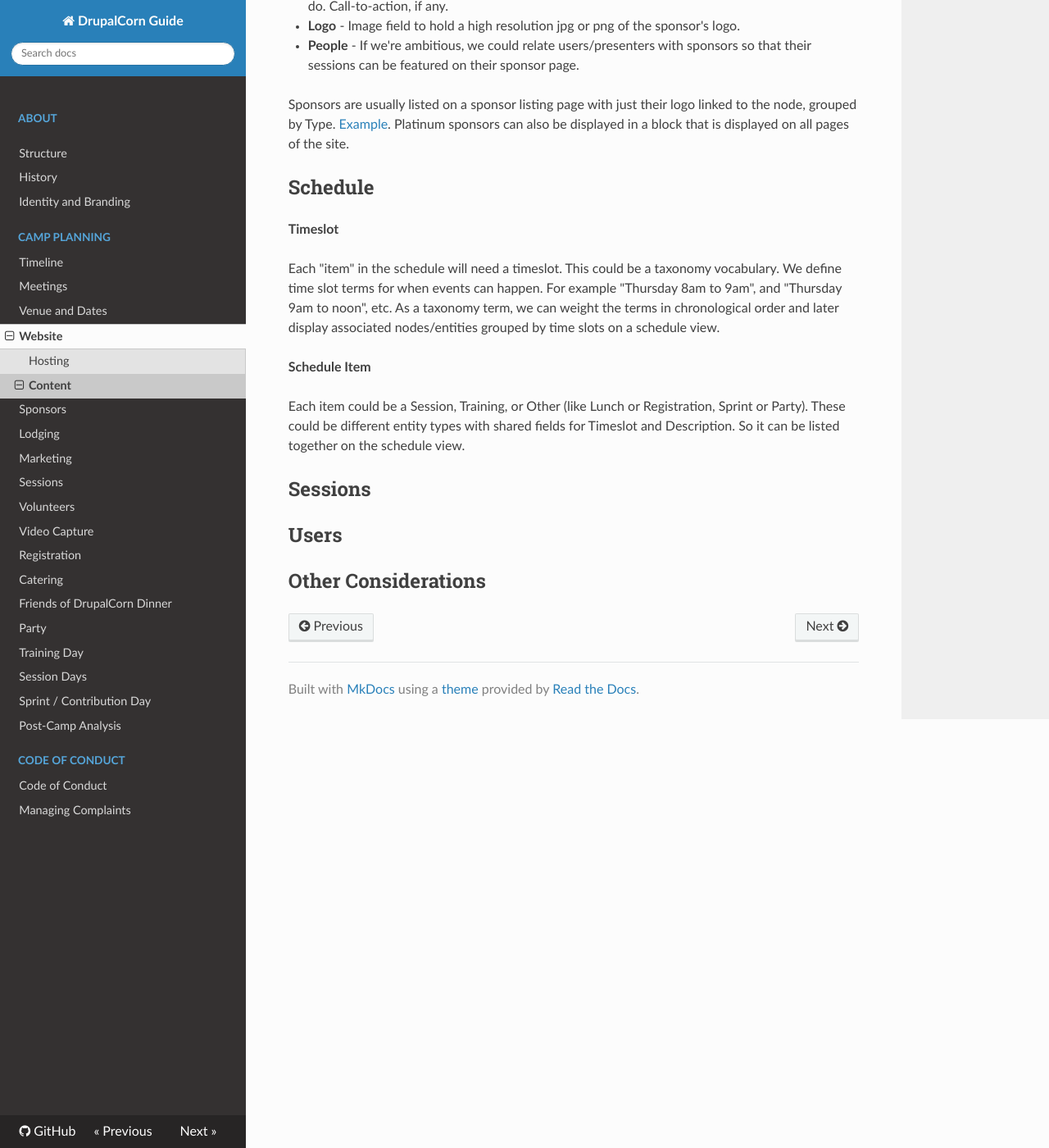
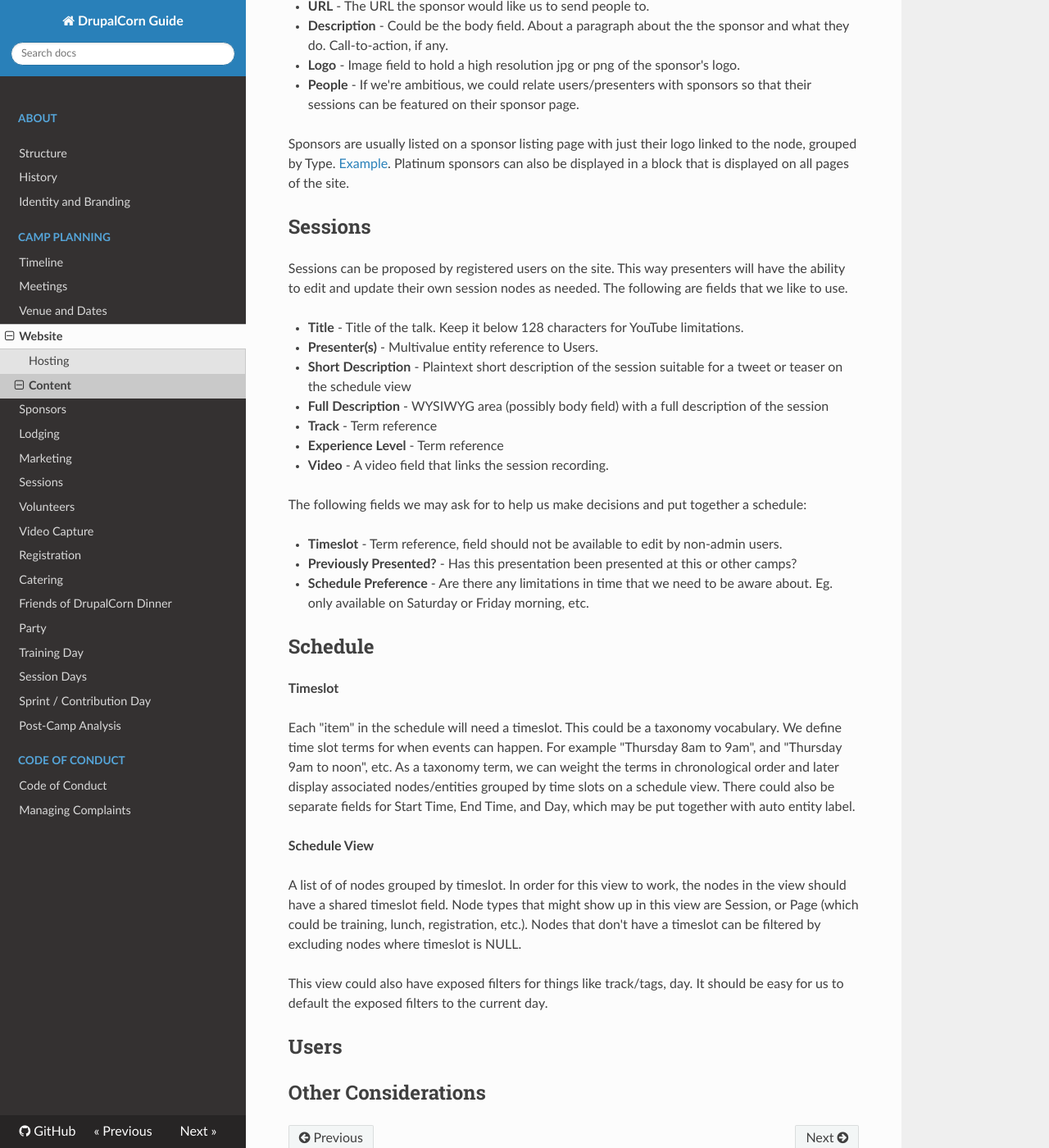
Before and after one commit to drupalcorn/guide, an MkDocs documentation site: the page built from docs/camp-planning/website_content.md, in a window 1280 px wide and 1400 px high, scrolled down 1319 px. Shown: the whole window at 82% size. Built offline with MkDocs 1.6.1, drawn with Linux system fonts in a browser that asks for light colours; nearby versions of some CDN libraries; some of the changed text lies outside the part shown.

Commit message:
Attempt at describing how sessions and schedules work on the website

```diff
--- a/docs/camp-planning/website_content.md
+++ b/docs/camp-planning/website_content.md
@@ -1,3 +1,5 @@
+
+
 
 ## Overview
 The website is the primary source of information about the camp. All other mentions of the camp on other websites, social media, emails, stickers, and other marketing materials will reference the camp website for the canonical source of information about DrupalCorn.
@@ -19,6 +21,8 @@ There are a few generic pages that we normally have on the site.
 * **Policies/CoC** - Review the policies every year. Considering we have this handbook, it may be good to link to the handbook pages about our policies. The Code of Conduct also usually lives here. A link to this page should also be on every page of the site. [Example](http://2018.drupalcorn.org/policies/index.html)
 * **Sponsor Opportunities** - Information for potential sponsors. Explain the demographics of DrupalCorn and describe what sponsor levels or opportunities we offer. This page is important to get published as soon as possible. [Example](http://2018.drupalcorn.org/sponsor/index.html).
 
+A basic page could also have a timeslot field so a page can be added to the schedule view.
+
 ## Sponsors
 A content type for sponsors so that we can display our sponsorships across the site. Usual fields are the following:
 
@@ -31,15 +35,33 @@ A content type for sponsors so that we can display our sponsorships across the s
 
 Sponsors are usually listed on a sponsor listing page with just their logo linked to the node, grouped by Type. [Example](http://2018.drupalcorn.org/sponsors/index.html). Platinum sponsors can also be displayed in a block that is displayed on all pages of the site.
 
+## Sessions
+Sessions can be proposed by registered users on the site. This way presenters will have the ability to edit and update their own session nodes as needed. The following are fields that we like to use.
+
+* **Title** - Title of the talk. Keep it below 128 characters for YouTube limitations.
+* **Presenter(s)** - Multivalue entity reference to Users.
+* **Short Description** - Plaintext short description of the session suitable for a tweet or teaser on the schedule view
+* **Full Description** - WYSIWYG area (possibly body field) with a full description of the session
+* **Track** - Term reference
+* **Experience Level** - Term reference
+* **Video** - A video field that links the session recording.
+
+The following fields we may ask for to help us make decisions and put together a schedule:
+
+* **Timeslot** - Term reference, field should not be available to edit by non-admin users.
+* **Previously Presented?** - Has this presentation been presented at this or other camps?
+* **Schedule Preference** - Are there any limitations in time that we need to be aware about. Eg. only available on Saturday or Friday morning, etc.
+
 ## Schedule
 **Timeslot**
 
-Each "item" in the schedule will need a timeslot. This could be a taxonomy vocabulary. We define time slot terms for when events can happen. For example "Thursday 8am to 9am", and "Thursday 9am to noon", etc. As a taxonomy term, we can weight the terms in chronological order and later display associated nodes/entities grouped by time slots on a schedule view.
+Each "item" in the schedule will need a timeslot. This could be a taxonomy vocabulary. We define time slot terms for when events can happen. For example "Thursday 8am to 9am", and "Thursday 9am to noon", etc. As a taxonomy term, we can weight the terms in chronological order and later display associated nodes/entities grouped by time slots on a schedule view. There could also be separate fields for Start Time, End Time, and Day, which may be put together with auto entity label.
 
-**Schedule Item**
+**Schedule View**
 
-Each item could be a Session, Training, or Other  (like Lunch or Registration, Sprint or Party). These could be different entity types with shared fields for Timeslot and Description. So it can be listed together on the schedule view.
+A list of of nodes grouped by timeslot. In order for this view to work, the nodes in the view should have a shared timeslot field.  Node types that might show up in this view are Session, or Page (which could be training, lunch, registration, etc.). Nodes that don't have a timeslot can be filtered by excluding nodes where timeslot is NULL.
 
-## Sessions
+This view could also have exposed filters for things like track/tags, day. It should be easy for us to default the exposed filters to the current day.
+
 ## Users
 ## Other Considerations
```
